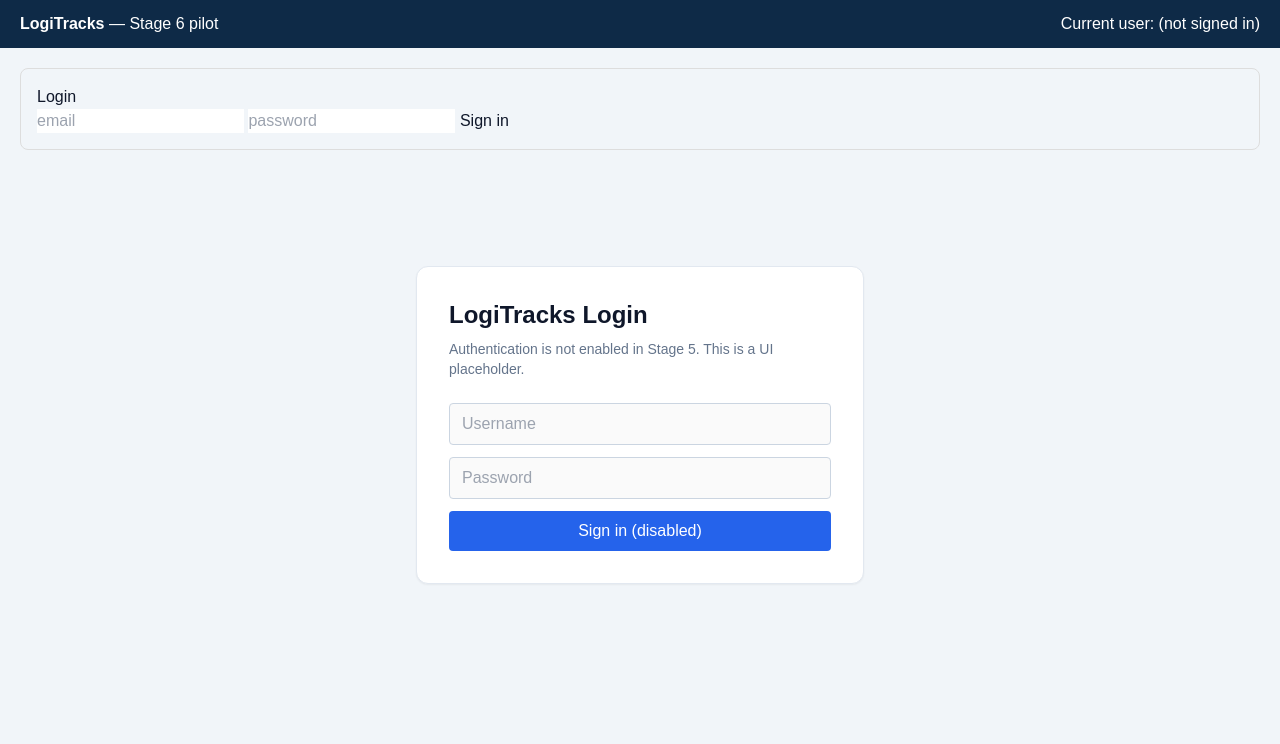
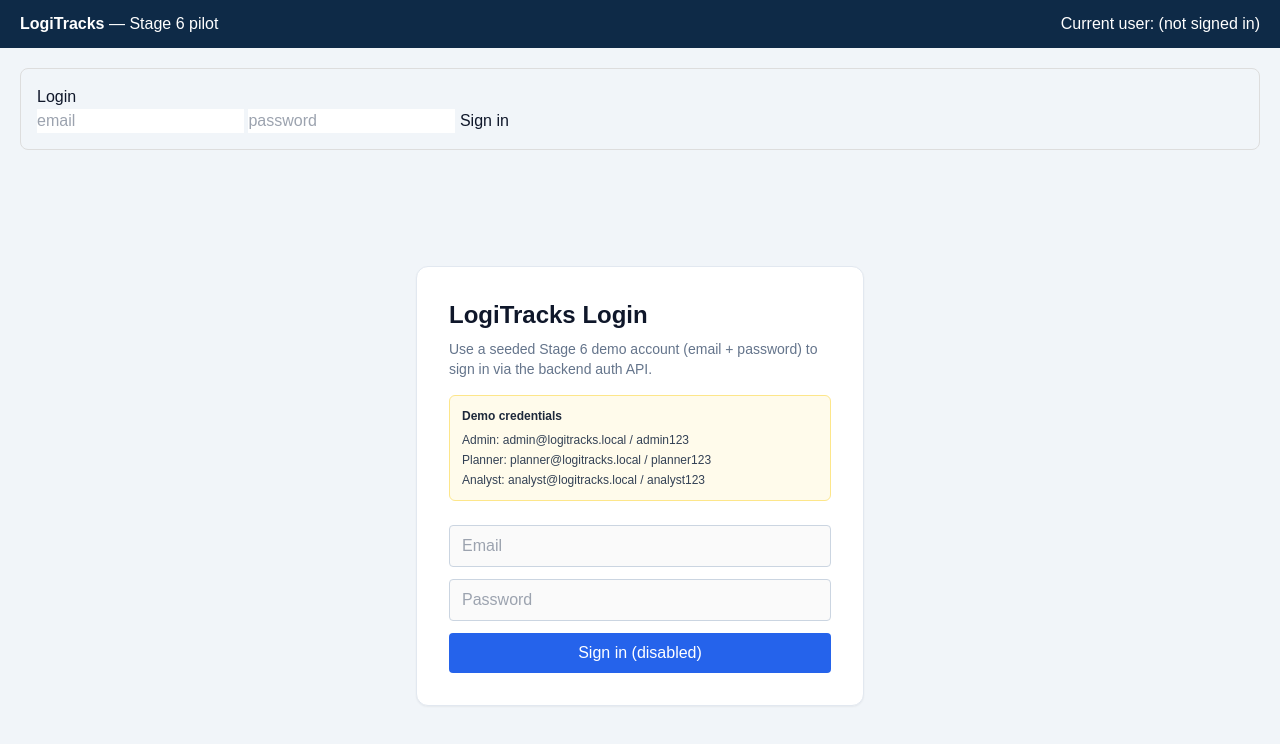
Before and after one commit to nethers2810/logitracks, a React (Vite) app in the folder frontend/: page /login in a window 1280 px wide. Shown: the top 744 px of the page. Built offline with nearby package versions, Linux system fonts and the light colour scheme; no server answers.

Commit message:
Show seeded demo credentials on login placeholder

```diff
--- a/frontend/src/pages/LoginPage.tsx
+++ b/frontend/src/pages/LoginPage.tsx
@@ -1,10 +1,28 @@
 export function LoginPage() {
+  const demoUsers = [
+    { role: 'Admin', email: 'admin@logitracks.local', password: 'admin123' },
+    { role: 'Planner', email: 'planner@logitracks.local', password: 'planner123' },
+    { role: 'Analyst', email: 'analyst@logitracks.local', password: 'analyst123' },
+  ];
+
   return (
     <div className="mx-auto mt-20 max-w-md rounded-xl border border-slate-200 bg-white p-8 shadow-sm">
       <h2 className="text-2xl font-semibold">LogiTracks Login</h2>
-      <p className="mt-2 text-sm text-slate-500">Authentication is not enabled in Stage 5. This is a UI placeholder.</p>
+      <p className="mt-2 text-sm text-slate-500">
+        Use a seeded Stage 6 demo account (email + password) to sign in via the backend auth API.
+      </p>
+      <div className="mt-4 rounded-md border border-amber-200 bg-amber-50 p-3 text-xs text-slate-700">
+        <p className="font-semibold text-slate-800">Demo credentials</p>
+        <ul className="mt-2 space-y-1">
+          {demoUsers.map((user) => (
+            <li key={user.email}>
+              <span className="font-medium">{user.role}:</span> {user.email} / {user.password}
+            </li>
+          ))}
+        </ul>
+      </div>
       <div className="mt-6 space-y-3">
-        <input className="w-full rounded border border-slate-300 px-3 py-2" placeholder="Username" disabled />
+        <input className="w-full rounded border border-slate-300 px-3 py-2" placeholder="Email" disabled />
         <input className="w-full rounded border border-slate-300 px-3 py-2" placeholder="Password" type="password" disabled />
         <button className="w-full rounded bg-brand-600 px-3 py-2 text-white" disabled>Sign in (disabled)</button>
       </div>
```
Also changed, not shown: 2 other files (tests, documents, lock files or other folders).
